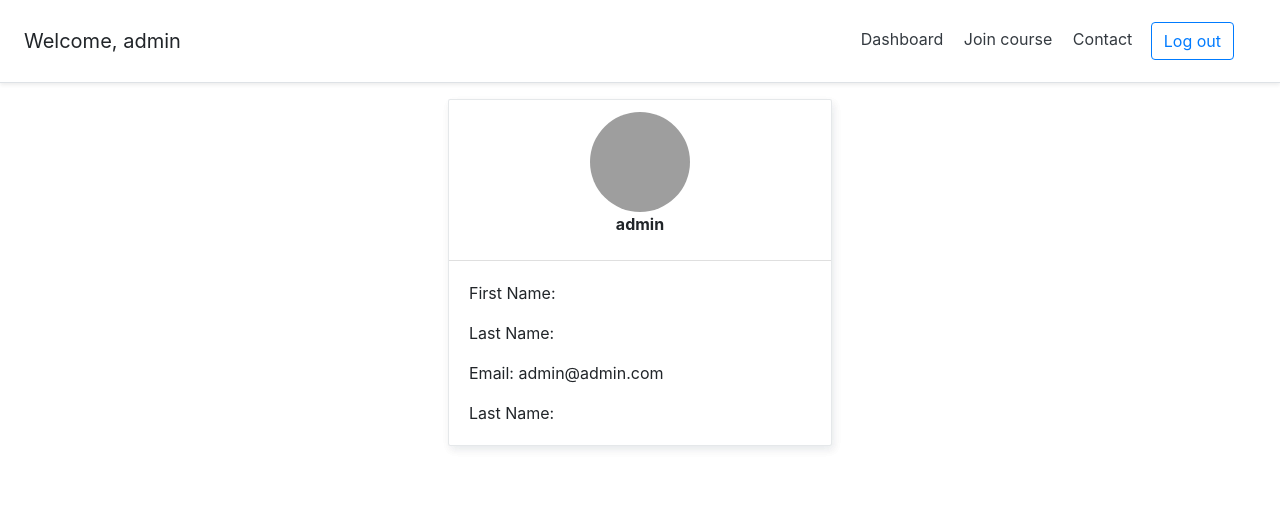
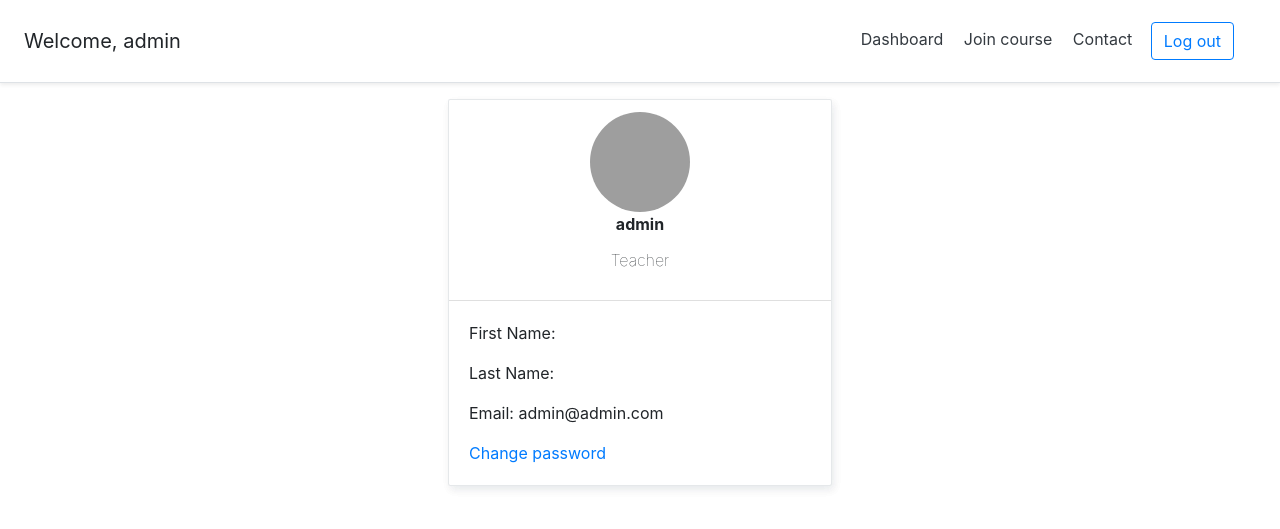
Before and after one commit to faisalisafk/eggzamroom, a Django app: page /accounts/profile/ in a window 1280 px wide. Shown: the top 529 px of the page. Run offline with Django 3.2, Linux system fonts and the light colour scheme; a user stored in the database is signed in; some libraries are stand-ins or nearby versions; grey boxes are pictures that could not be loaded.

Commit message:
updated login.html, profile.html added link

```diff
--- a/accounts/templates/accounts/login.html
+++ b/accounts/templates/accounts/login.html
@@ -127,6 +127,7 @@
   <button class="btn btn-lg btn-primary btn-block" type="submit">Log in</button>
   <p style="margin-top: 25px; text-align: center">Don't have an account?</p>
   <a href="{% url 'signup' %}" class="btn btn-lg btn-primary btn-block">Sign up now</a>
+  <a href="{% url 'password_reset' %}" style="text-align: center">Forgot your password?</a>
 </form>
 
 {% endblock content %}
--- a/accounts/templates/accounts/profile.html
+++ b/accounts/templates/accounts/profile.html
@@ -36,12 +36,14 @@
                     <div class="card-header avatar">
                     <img class="rounded-circle" src="http://lorempixel.com/100/100/people/9/" alt="Card image cap">
                         <p class="card-title text-center" style="font-weight: bold">{{user.username}}</p>
+                        <p class="text-center" style="font-weight: 10">
+                            {% if user.is_student %} Student {% else %} Teacher {% endif %}</p>
                     </div>
                   <div class="card-body">
                       <p class="card-text">First Name: {{user.firstName}}</p>
                       <p class="card-text">Last Name: {{user.lastName}}</p>
                       <p class="card-text">Email: {{user.email}}</p>
-                      <p class="card-text">Last Name: {{user.lastName}}</p>
+                      <a href="{% url 'password_change' %}">Change password</a>
                   </div>
                 </div>
             </div>
```
